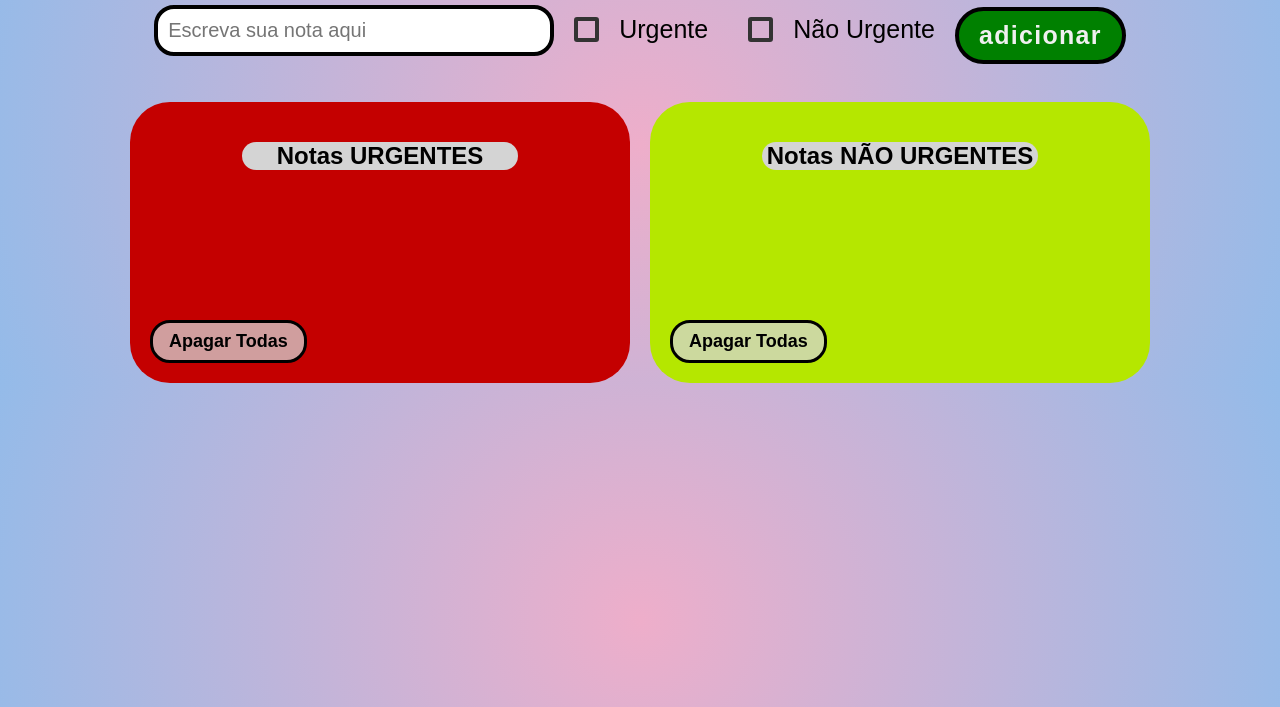
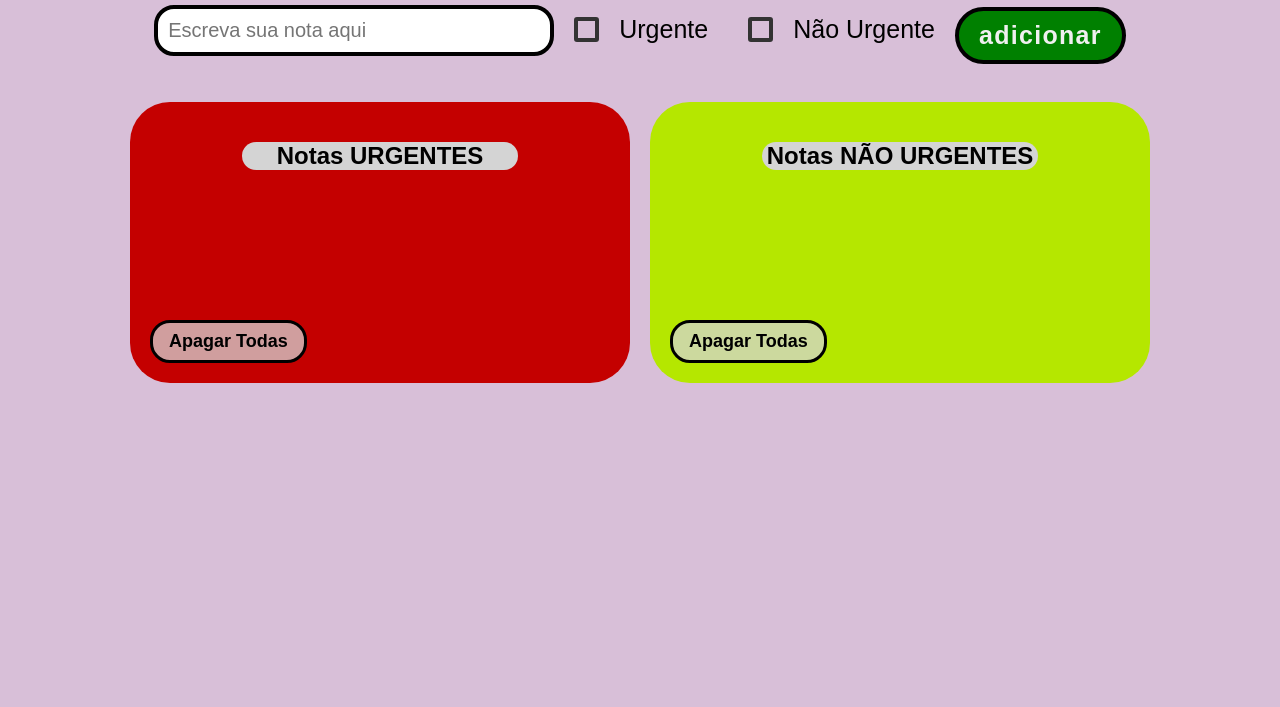
Before and after one commit to HelenaHagsma/ProjetoNotasRapidas, a plain HTML site: page index.html in a window 1280 px wide. Shown: the part 93-800 px from the top of the page. Drawn offline with Linux system fonts and the light colour scheme; a web font is replaced by a local one.

Commit message:
Refactor CSS styles and update background color

```diff
--- a/css/notasrapidas.css
+++ b/css/notasrapidas.css
@@ -5,8 +5,7 @@ body {
     padding: 0;
     text-align: center;
     font-family: "Parkinsans", sans-serif;
-   background: #EEAECA;
-   background: radial-gradient(circle, rgba(238, 174, 202, 1) 0%, rgba(148, 187, 233, 1) 100%);
+    background-color: #D8BFD8;
 }
 
 h1 {
```
